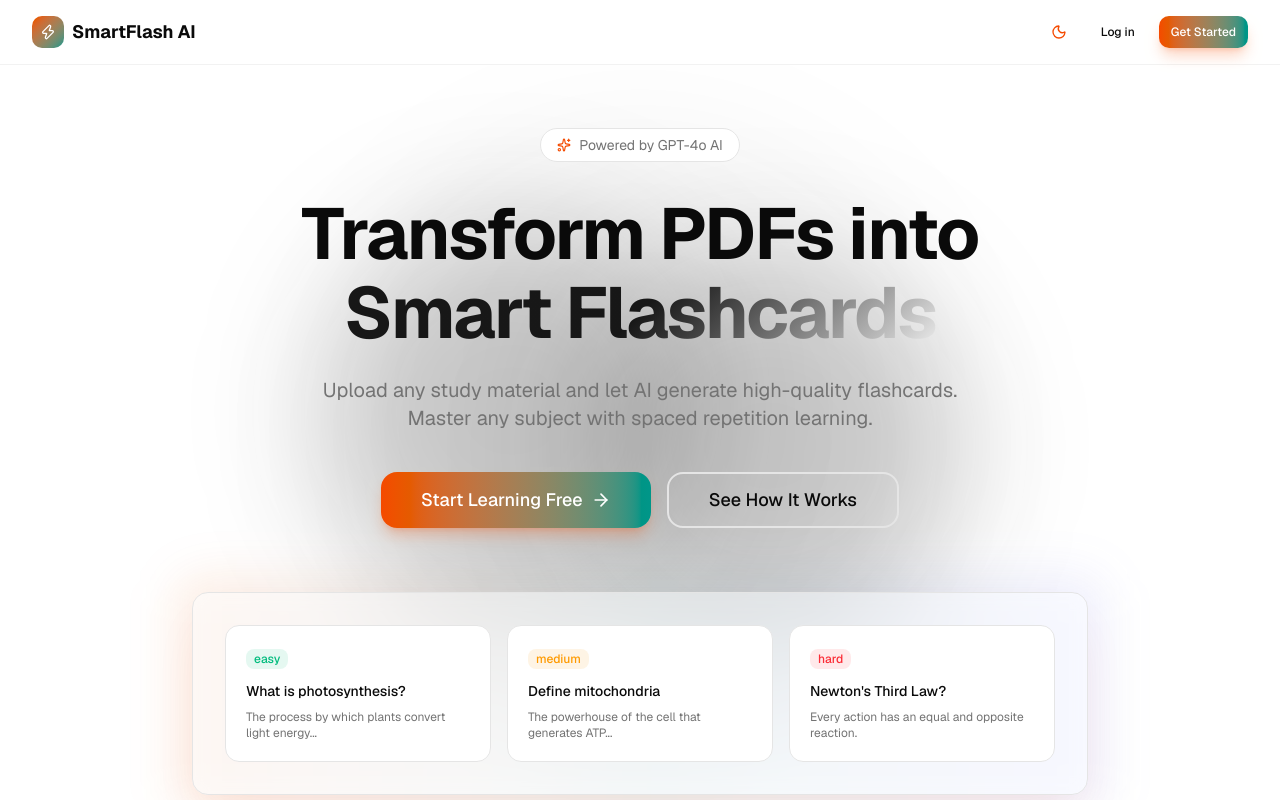
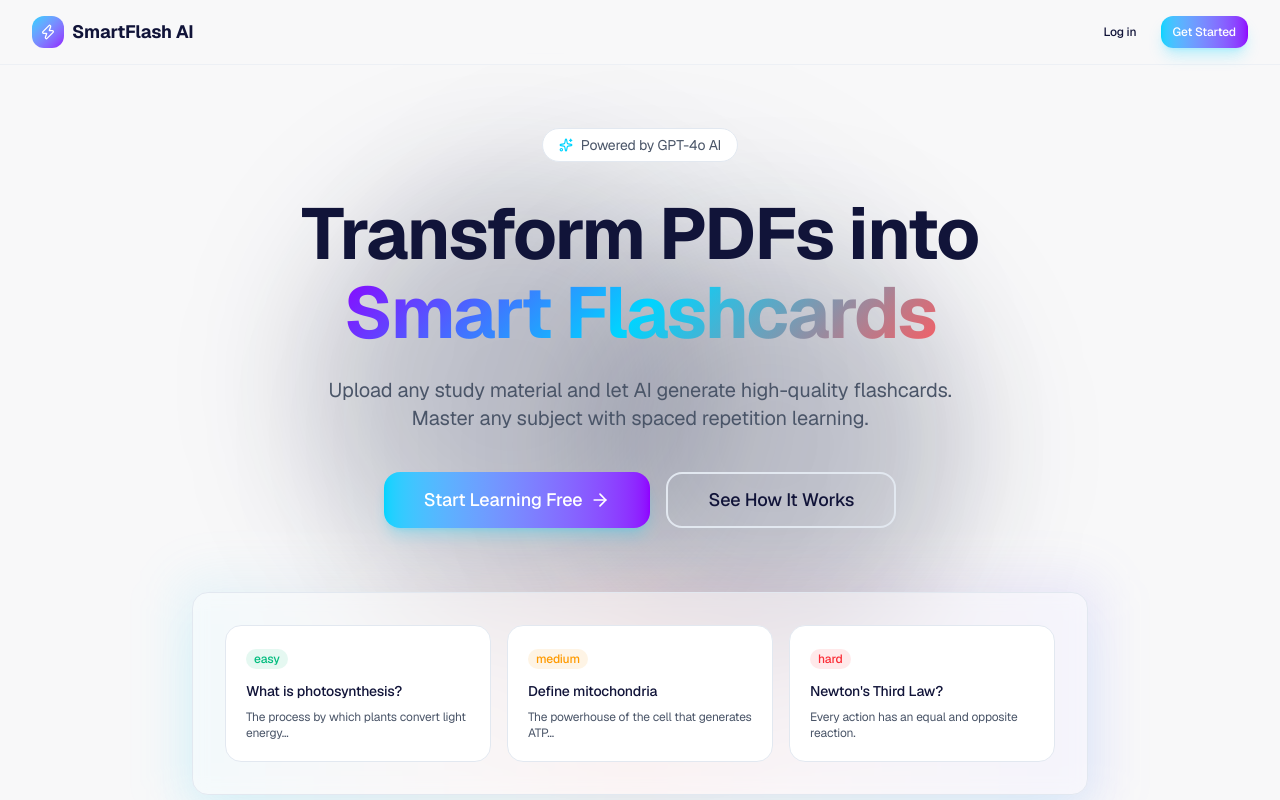
Before and after one commit to PriyanshuPandey21/NeuroCards, a Next.js app: page / in a window 1280 px wide. Shown: the top 800 px of the page. Built offline with nearby package versions, Linux system fonts and the light colour scheme.

Commit message:
updated ui

```diff
--- a/app/(dashboard)/layout.tsx
+++ b/app/(dashboard)/layout.tsx
@@ -14,7 +14,6 @@ import {
   X,
 } from "lucide-react";
 import { Button } from "@/components/ui/button";
-import { ThemeToggle } from "@/components/shared/theme-toggle";
 import { useState } from "react";
 import { motion, AnimatePresence } from "framer-motion";
 
@@ -96,7 +95,7 @@ export default function DashboardLayout({
             </div>
           </div>
           <div className="flex items-center gap-2 mt-2">
-            <ThemeToggle />
+
             <Button
               variant="ghost"
               size="sm"
@@ -121,7 +120,7 @@ export default function DashboardLayout({
               <span className="font-bold">SmartFlash</span>
             </Link>
             <div className="flex items-center gap-2">
-              <ThemeToggle />
+
               <Button
                 variant="ghost"
                 size="icon"
--- a/app/globals.css
+++ b/app/globals.css
@@ -43,72 +43,77 @@
 }
 
 :root {
-  --radius: 0.625rem;
-  --background: oklch(1 0 0);
-  --foreground: oklch(0.145 0 0);
-  --card: oklch(1 0 0);
-  --card-foreground: oklch(0.145 0 0);
-  --popover: oklch(1 0 0);
-  --popover-foreground: oklch(0.145 0 0);
-  --primary: oklch(0.205 0 0);
-  --primary-foreground: oklch(0.985 0 0);
-  --secondary: oklch(0.97 0 0);
-  --secondary-foreground: oklch(0.205 0 0);
-  --muted: oklch(0.97 0 0);
-  --muted-foreground: oklch(0.556 0 0);
-  --accent: oklch(0.97 0 0);
-  --accent-foreground: oklch(0.205 0 0);
-  --destructive: oklch(0.577 0.245 27.325);
-  --border: oklch(0.922 0 0);
-  --input: oklch(0.922 0 0);
-  --ring: oklch(0.708 0 0);
-  --chart-1: oklch(0.646 0.222 41.116);
-  --chart-2: oklch(0.6 0.118 184.704);
-  --chart-3: oklch(0.398 0.07 227.392);
-  --chart-4: oklch(0.828 0.189 84.429);
-  --chart-5: oklch(0.769 0.188 70.08);
-  --sidebar: oklch(0.985 0 0);
-  --sidebar-foreground: oklch(0.145 0 0);
-  --sidebar-primary: oklch(0.205 0 0);
-  --sidebar-primary-foreground: oklch(0.985 0 0);
-  --sidebar-accent: oklch(0.97 0 0);
-  --sidebar-accent-foreground: oklch(0.205 0 0);
-  --sidebar-border: oklch(0.922 0 0);
-  --sidebar-ring: oklch(0.708 0 0);
+  --radius: 0.75rem; /* Smoother cards */
+  --background: #F8F8F9; /* White lilac */
+  --foreground: #111439; /* Dark blue */
+  --card: #FFFFFF;
+  --card-foreground: #111439;
+  --popover: #FFFFFF;
+  --popover-foreground: #111439;
+  --primary: #111439;
+  --primary-foreground: #FFFFFF;
+  --secondary: #FFFFFF;
+  --secondary-foreground: #111439;
+  --muted: #F6F9FC;
+  --muted-foreground: #4A5568;
+  --accent: #F6F9FC;
+  --accent-foreground: #111439;
+  --destructive: #EF4444;
+  --border: #E2E8F0;
+  --input: #E2E8F0;
+  --ring: #635BFF;
+
+  /* Vibrant Stripe-like Mesh Gradient Colors */
+  --chart-1: #00D4FF; /* Vibrant Cyan */
+  --chart-2: #8F00FF; /* Deep Purple */
+  --chart-3: #FF5A5F; /* Coral/Pink */
+  --chart-4: #FFB347; /* Yellow Orange */
+  --chart-5: #635BFF; /* Blurple */
+
+  --sidebar: #FFFFFF;
+  --sidebar-foreground: #111439;
+  --sidebar-primary: #111439;
+  --sidebar-primary-foreground: #FFFFFF;
+  --sidebar-accent: #F6F9FC;
+  --sidebar-accent-foreground: #111439;
+  --sidebar-border: #E2E8F0;
+  --sidebar-ring: #635BFF;
 }
 
+/* Force light mode variables across everything to eliminate dark mode flashing */
 .dark {
-  --background: oklch(0.145 0 0);
-  --foreground: oklch(0.985 0 0);
-  --card: oklch(0.205 0 0);
-  --card-foreground: oklch(0.985 0 0);
-  --popover: oklch(0.205 0 0);
-  --popover-foreground: oklch(0.985 0 0);
-  --primary: oklch(0.922 0 0);
-  --primary-foreground: oklch(0.205 0 0);
-  --secondary: oklch(0.269 0 0);
-  --secondary-foreground: oklch(0.985 0 0);
-  --muted: oklch(0.269 0 0);
-  --muted-foreground: oklch(0.708 0 0);
-  --accent: oklch(0.269 0 0);
-  --accent-foreground: oklch(0.985 0 0);
-  --destructive: oklch(0.704 0.191 22.216);
-  --border: oklch(1 0 0 / 10%);
-  --input: oklch(1 0 0 / 15%);
-  --ring: oklch(0.556 0 0);
-  --chart-1: oklch(0.488 0.243 264.376);
-  --chart-2: oklch(0.696 0.17 162.48);
-  --chart-3: oklch(0.769 0.188 70.08);
-  --chart-4: oklch(0.627 0.265 303.9);
-  --chart-5: oklch(0.645 0.246 16.439);
-  --sidebar: oklch(0.205 0 0);
-  --sidebar-foreground: oklch(0.985 0 0);
-  --sidebar-primary: oklch(0.488 0.243 264.376);
-  --sidebar-primary-foreground: oklch(0.985 0 0);
-  --sidebar-accent: oklch(0.269 0 0);
-  --sidebar-accent-foreground: oklch(0.985 0 0);
-  --sidebar-border: oklch(1 0 0 / 10%);
-  --sidebar-ring: oklch(0.556 0 0);
+  --radius: 0.75rem;
+  --background: #F8F8F9;
+  --foreground: #111439;
+  --card: #FFFFFF;
+  --card-foreground: #111439;
+  --popover: #FFFFFF;
+  --popover-foreground: #111439;
+  --primary: #111439;
+  --primary-foreground: #FFFFFF;
+  --secondary: #FFFFFF;
+  --secondary-foreground: #111439;
+  --muted: #F6F9FC;
+  --muted-foreground: #4A5568;
+  --accent: #F6F9FC;
+  --accent-foreground: #111439;
+  --destructive: #EF4444;
+  --border: #E2E8F0;
+  --input: #E2E8F0;
+  --ring: #635BFF;
+  --chart-1: #00D4FF;
+  --chart-2: #8F00FF;
+  --chart-3: #FF5A5F;
+  --chart-4: #FFB347;
+  --chart-5: #635BFF;
+  --sidebar: #FFFFFF;
+  --sidebar-foreground: #111439;
+  --sidebar-primary: #111439;
+  --sidebar-primary-foreground: #FFFFFF;
+  --sidebar-accent: #F6F9FC;
+  --sidebar-accent-foreground: #111439;
+  --sidebar-border: #E2E8F0;
+  --sidebar-ring: #635BFF;
 }
 
 @layer base {
@@ -118,37 +123,42 @@
   body {
     @apply bg-background text-foreground;
     font-family: var(--font-geist-sans), system-ui, sans-serif;
+    -webkit-font-smoothing: antialiased;
+    letter-spacing: -0.01em;
   }
 }
 
 /* Bento Card Styles */
 .bento {
-  @apply relative overflow-hidden rounded-xl border border-gray-200 bg-white p-6 shadow-sm transition-all duration-300 hover:shadow-lg dark:border-gray-800 dark:bg-gray-950;
-}
-
-/* GitHub Stats Styles */
-.githubStats {
-  @apply relative backdrop-blur-sm bg-white/5 dark:bg-white/10 border border-white/10 rounded-full;
+  @apply relative overflow-hidden rounded-2xl border border-gray-200 bg-white p-6 shadow-sm shadow-slate-200/50 transition-all duration-300 hover:shadow-xl hover:-translate-y-1;
 }
 
 /* Custom scrollbar */
 .custom__scrollbar {
   scrollbar-width: thin;
-  scrollbar-color: rgba(255, 255, 255, 0.2) transparent;
+  scrollbar-color: rgba(17, 20, 57, 0.2) transparent;
 }
 .custom__scrollbar::-webkit-scrollbar {
-  width: 4px;
-  height: 4px;
+  width: 6px;
+  height: 6px;
 }
 .custom__scrollbar::-webkit-scrollbar-track {
   background: transparent;
 }
 .custom__scrollbar::-webkit-scrollbar-thumb {
-  background: rgba(255, 255, 255, 0.2);
-  border-radius: 2px;
+  background: rgba(17, 20, 57, 0.2);
+  border-radius: 999px;
 }
 .custom__scrollbar::-webkit-scrollbar-thumb:hover {
-  background: rgba(255, 255, 255, 0.3);
+  background: rgba(17, 20, 57, 0.4);
+}
+
+body, * {
+  scrollbar-width: none;
+  -ms-overflow-style: none;
+}
+body::-webkit-scrollbar, *::-webkit-scrollbar {
+  display: none;
 }
 
 /* Marquee animations */
@@ -156,79 +166,40 @@
   0% { transform: translateX(0%); }
   100% { transform: translateX(-100%); }
 }
-
 @keyframes marquee-reverse {
   0% { transform: translateX(-100%); }
   100% { transform: translateX(0%); }
 }
-
 @keyframes marquee-vertical {
   from { transform: translateY(0); }
   to { transform: translateY(calc(-100% - var(--gap))); }
 }
-
 .animate-marquee { animation: marquee var(--duration) linear infinite; }
 .animate-marquee-reverse { animation: marquee-reverse var(--duration) linear infinite; }
 .animate-marquee-vertical { animation: marquee-vertical var(--duration) linear infinite; }
-
 .group:hover .animate-marquee,
 .group:hover .animate-marquee-reverse,
 .group:hover .animate-marquee-vertical {
   animation-play-state: paused !important;
 }
 
-body, * {
-  scrollbar-width: none;
-  -ms-overflow-style: none;
-}
-
-body::-webkit-scrollbar, *::-webkit-scrollbar {
-  display: none;
-}
-
-.animate-fade-in { animation: fadeIn 1s ease-out; }
-.animate-fade-in-up { animation: fadeInUp 1s ease-out; }
-.animate-gradient-move { animation: gradientMove 2s linear infinite; }
-
-@keyframes fadeIn {
-  from { opacity: 0; }
-  to { opacity: 1; }
-}
-@keyframes fadeInUp {
-  from { opacity: 0; transform: translateY(20px); }
-  to { opacity: 1; transform: translateY(0); }
-}
-@keyframes gradientMove {
-  0% { background-position: 0% 50%; }
-  100% { background-position: 100% 50%; }
-}
-
-@keyframes floatY {
-  0% { transform: translateY(0); }
-  100% { transform: translateY(-8px); }
-}
-
-@keyframes twinkle {
-  0% { transform: scale(1); opacity: 0.3; }
-  100% { transform: scale(1.3); opacity: 0.7; }
-}
-
 /* Glass morphism utilities */
 .glass {
-  background: rgba(255, 255, 255, 0.05);
-  backdrop-filter: blur(12px);
-  -webkit-backdrop-filter: blur(12px);
-  border: 1px solid rgba(255, 255, 255, 0.1);
+  background: rgba(255, 255, 255, 0.7);
+  backdrop-filter: blur(20px);
+  -webkit-backdrop-filter: blur(20px);
+  border: 1px solid rgba(255, 255, 255, 0.5);
+  box-shadow: 0 4px 30px rgba(0, 0, 0, 0.05);
 }
 
 .dark .glass {
-  background: rgba(15, 23, 42, 0.6);
-  border: 1px solid rgba(255, 255, 255, 0.06);
+  background: rgba(255, 255, 255, 0.7);
+  border: 1px solid rgba(255, 255, 255, 0.5);
 }
 
 /* Gradient text */
 .gradient-text {
-  background: linear-gradient(135deg, var(--primary), var(--primary), var(--secondary));
+  background: linear-gradient(135deg, var(--chart-2), var(--chart-1), var(--chart-3));
   -webkit-background-clip: text;
   -webkit-text-fill-color: transparent;
   background-clip: text;
@@ -241,49 +212,51 @@ body::-webkit-scrollbar, *::-webkit-scrollbar {
 }
 
 .animated-gradient {
-  background: linear-gradient(-45deg, var(--primary), var(--primary), var(--accent), var(--primary));
-  background-size: 400% 400%;
+  background: linear-gradient(-45deg, var(--chart-1), var(--chart-2), var(--chart-3), var(--chart-4));
+  background-size: 300% 300%;
   animation: gradient-shift 15s ease infinite;
-}
-
-/* Floating animation */
-@keyframes float {
-  0%, 100% { transform: translateY(0px); }
-  50% { transform: translateY(-20px); }
-}
-
-.animate-float {
-  animation: float 6s ease-in-out infinite;
-}
-
-/* Pulse glow */
-@keyframes pulse-glow {
-  0%, 100% { box-shadow: 0 0 20px rgba(0, 0, 0, 0.2); }
-  50% { box-shadow: 0 0 40px rgba(0, 0, 0, 0.4); }
-}
-
-.pulse-glow {
-  animation: pulse-glow 3s ease-in-out infinite;
 }
 
 /* Card hover effect */
 .card-hover {
   transition: all 0.3s cubic-bezier(0.4, 0, 0.2, 1);
 }
-
 .card-hover:hover {
   transform: translateY(-4px);
-  box-shadow: 0 20px 40px -12px rgba(0, 0, 0, 0.15);
+  box-shadow: 0 20px 40px -12px rgba(17, 20, 57, 0.15);
 }
 
-/* Skeleton loading */
+.skeleton {
+  background: linear-gradient(90deg, #F1F5F9 25%, #E2E8F0 50%, #F1F5F9 75%);
+  background-size: 200% 100%;
+  animation: shimmer 1.5s ease-in-out infinite;
+}
 @keyframes shimmer {
   0% { background-position: -200% 0; }
   100% { background-position: 200% 0; }
 }
 
-.skeleton {
-  background: linear-gradient(90deg, var(--muted) 25%, var(--secondary) 50%, var(--muted) 75%);
-  background-size: 200% 100%;
-  animation: shimmer 1.5s ease-in-out infinite;
+/* Stripe Mesh Gradients */
+.stripe-mesh-1 { background: radial-gradient(circle at top left, var(--chart-4) 0%, transparent 60%); }
+.stripe-mesh-2 { background: radial-gradient(circle at bottom right, var(--chart-1) 0%, transparent 60%); }
+.stripe-mesh-3 { background: radial-gradient(circle at top right, var(--chart-2) 0%, transparent 60%); }
+.stripe-mesh-4 { background: radial-gradient(circle at bottom left, var(--chart-3) 0%, transparent 60%); }
+
+/* Animations */
+.animate-fade-in { animation: fadeIn 1s ease-out; }
+.animate-fade-in-up { animation: fadeInUp 1s ease-out; }
+@keyframes float {
+  0%, 100% { transform: translateY(0px) scale(1); }
+  50% { transform: translateY(-30px) scale(1.05); }
 }
+.animate-float {
+  animation: float 10s ease-in-out infinite;
+}
+@keyframes fadeIn {
+  from { opacity: 0; }
+  to { opacity: 1; }
+}
+@keyframes fadeInUp {
+  from { opacity: 0; transform: translateY(20px); }
+  to { opacity: 1; transform: translateY(0); }
+}
--- a/app/page.tsx
+++ b/app/page.tsx
@@ -14,7 +14,6 @@ import {
   Layers,
 } from "lucide-react";
 import { Button } from "@/components/ui/button";
-import { ThemeToggle } from "@/components/shared/theme-toggle";
 import Link from "next/link";
 
 const fadeUp = {
@@ -94,7 +93,7 @@ export default function LandingPage() {
             <span className="text-lg font-bold">SmartFlash AI</span>
           </Link>
           <div className="flex items-center gap-3">
-            <ThemeToggle />
+
             <Link href="/login">
               <Button variant="ghost" size="sm">
                 Log in
```
